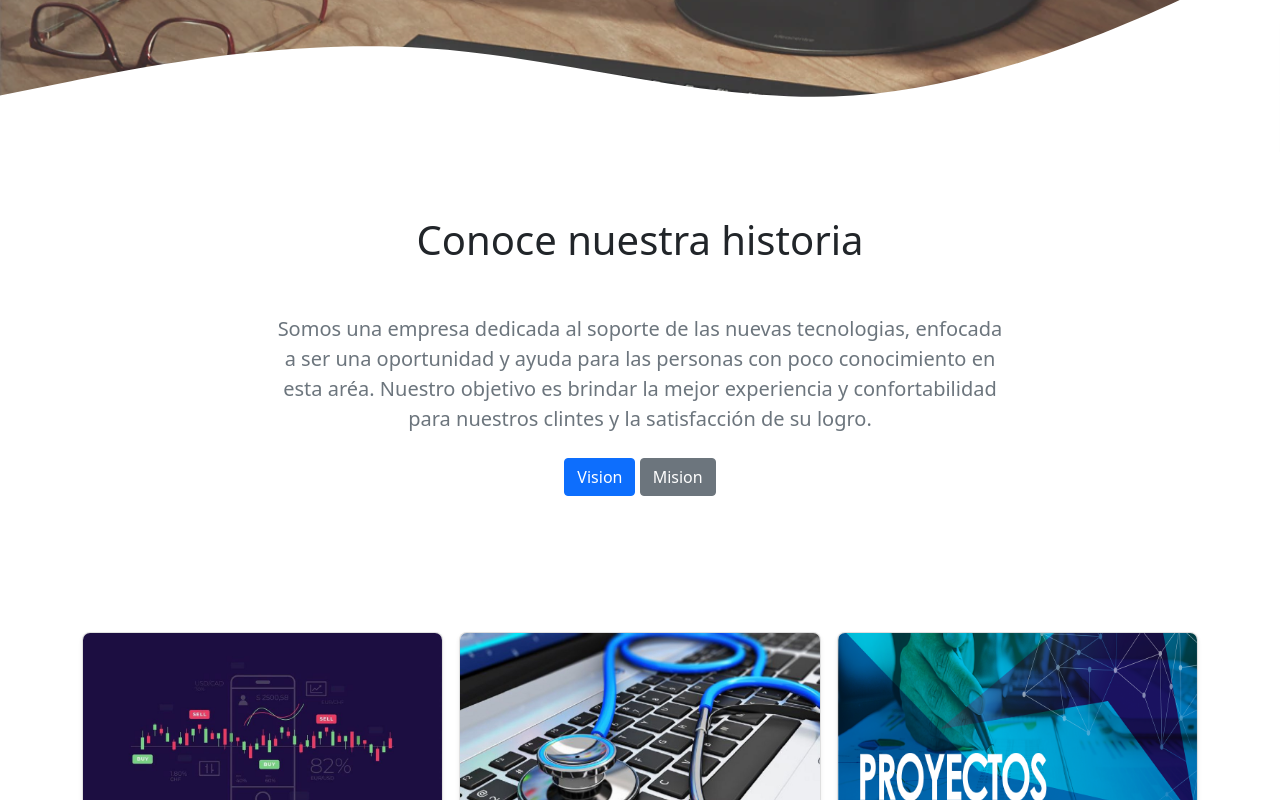
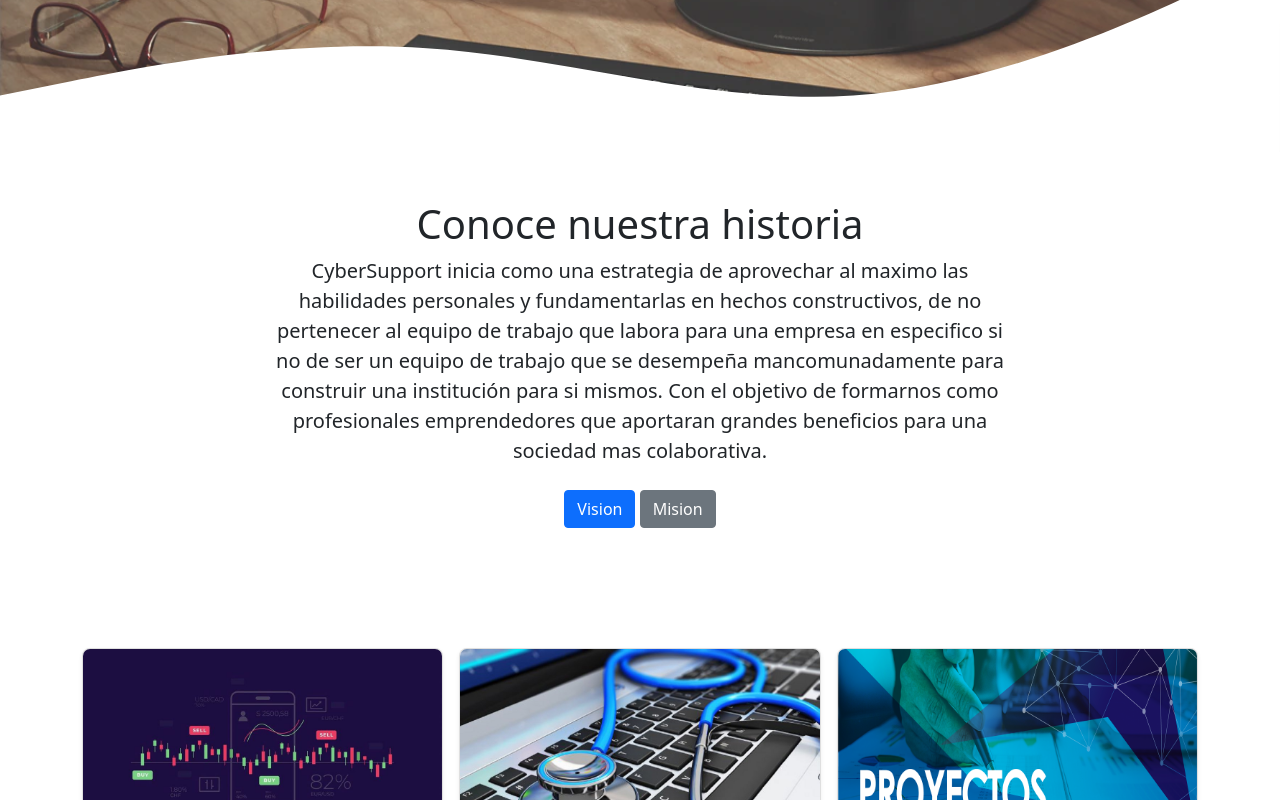
Before and after one commit to osdaguewar/CyberSopport, a website: page web.html in a window 1280 px wide. Shown: the part 648-1448 px from the top of the page. Drawn offline with nearby package versions, Linux system fonts and the light colour scheme.

Commit message:
actualizacion
actualizacion de informate

```diff
--- a/modificacion.css
+++ b/modificacion.css
@@ -174,7 +174,7 @@
       font-size: 22px;
       text-align: center;
       padding: 33px;
-      min-height: 550px;
+      min-height: 50px;
       border-radius: 10px;
       position: relative;
       left: 15%;
--- a/web.html
+++ b/web.html
@@ -85,10 +85,10 @@
       <!---aqui-se puede meter un logo-->
     </div>
     <div class="col-lg-6">
-       <h2 class="mt-5">Css curves banner shaper</h2>
+      <h2 class="mt-5">Css curves banner shaper</h2>
       <p>Somos una empresa dedicada al soporte de las nuevas tecnologias, enfocada a ser una oportunidad y ayuda para las personas con poco conocimiento en esta aréa.</p>
 
-      <a href="servicios.html" class="btn-neon">
+    <a href="servicios.html" class="btn-neon">
     <span id="span1"></span>
     <span id="span2"></span>
     <span id="span3"></span>
@@ -109,11 +109,11 @@
 
 <main>
 
-  <section class="py-3 text-center container">
-    <div class="row py-lg-5">
+  <section class="py-5 text-center container">
+    <div class="row py-lg-0">
       <div class="col-lg-8 col-md-8 mx-auto">
         <h1 class="fw-light">Conoce nuestra historia</h1>
-        <p class="lead text-muted">Somos una empresa dedicada al soporte de las nuevas tecnologias, enfocada a ser una oportunidad y ayuda para las personas con poco conocimiento en esta aréa. Nuestro objetivo es brindar la mejor experiencia y confortabilidad para nuestros clintes y la satisfacción de su logro.</p>
+        <p class="lead">CyberSupport inicia como una estrategia de aprovechar al maximo las habilidades personales y fundamentarlas en hechos constructivos, de no pertenecer al equipo de trabajo que labora para una empresa en especifico si no de ser un equipo de trabajo que se desempeña mancomunadamente para construir una institución para si mismos. Con el objetivo de formarnos como profesionales emprendedores que aportaran grandes beneficios para una sociedad mas colaborativa.</p>
         <p>
           <a href="#" class="btn btn-primary my-2">Vision</a>
           <a href="#" class="btn btn-secondary my-2">Mision</a>
@@ -121,6 +121,10 @@
       </div>
     </div>
   </section>
+
+
+
+
 
   <div class="album py-5 bg-white">
     <div class="container">
@@ -200,13 +204,13 @@
 </section>
 
 <div class="ventana animate__animated animate__zoomInDown" id="vents">
- Bienvenidos a nuestra pagina
-
+ La cibernética es el estudio interdisciplinario de la estructura de los sistemas reguladores. En otras palabras, es la ciencia que estudia los flujos de energía estrechamente vinculados a la teoría de control y a la teoría de sistemas.
  <div class="d-grid gap-2 d-sm-flex justify-content-sm-center" id="cerrar">
   <a href="javascript:cerrar()">
   <button type="button" class="btn btn-outline-info btn-lg px-4 me-sm-3 fw-bold">Cerrar</button>
   </a>
  </div>
+
 
 </div>
 
@@ -244,7 +248,6 @@
 
   }
 
-
 </script>
 
 </body>
```
